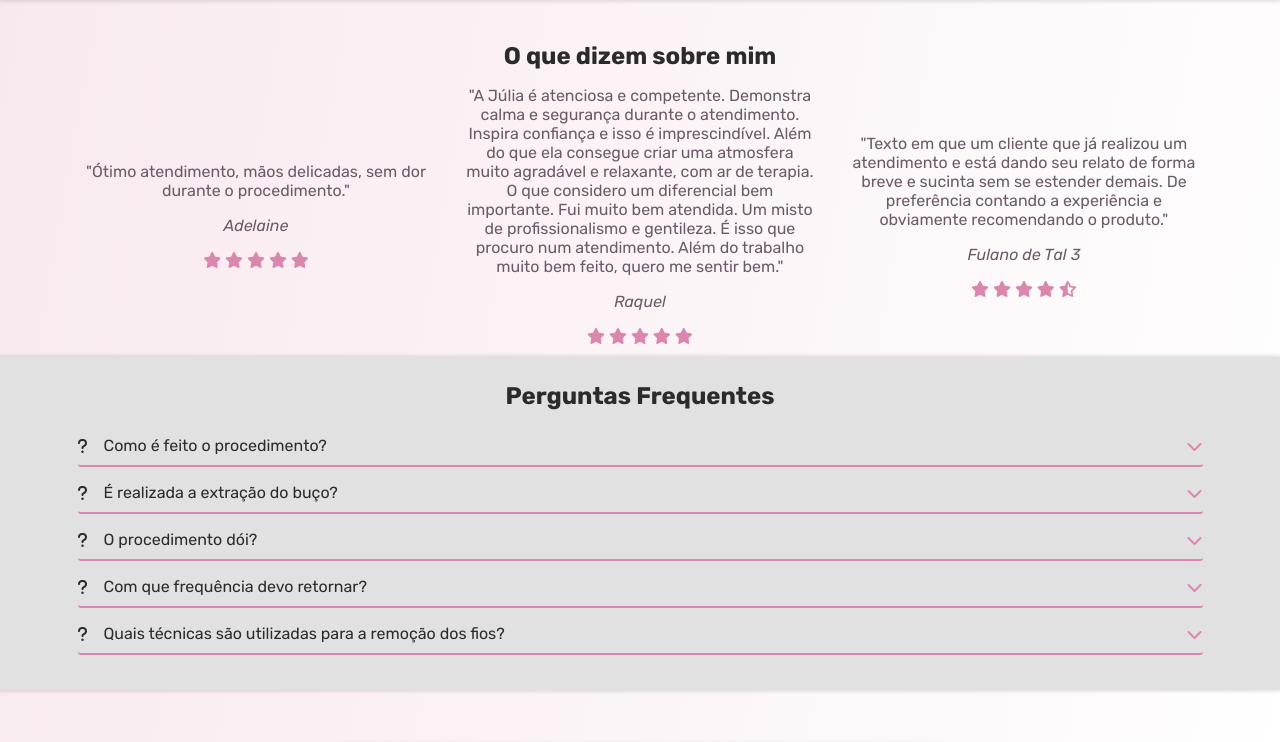
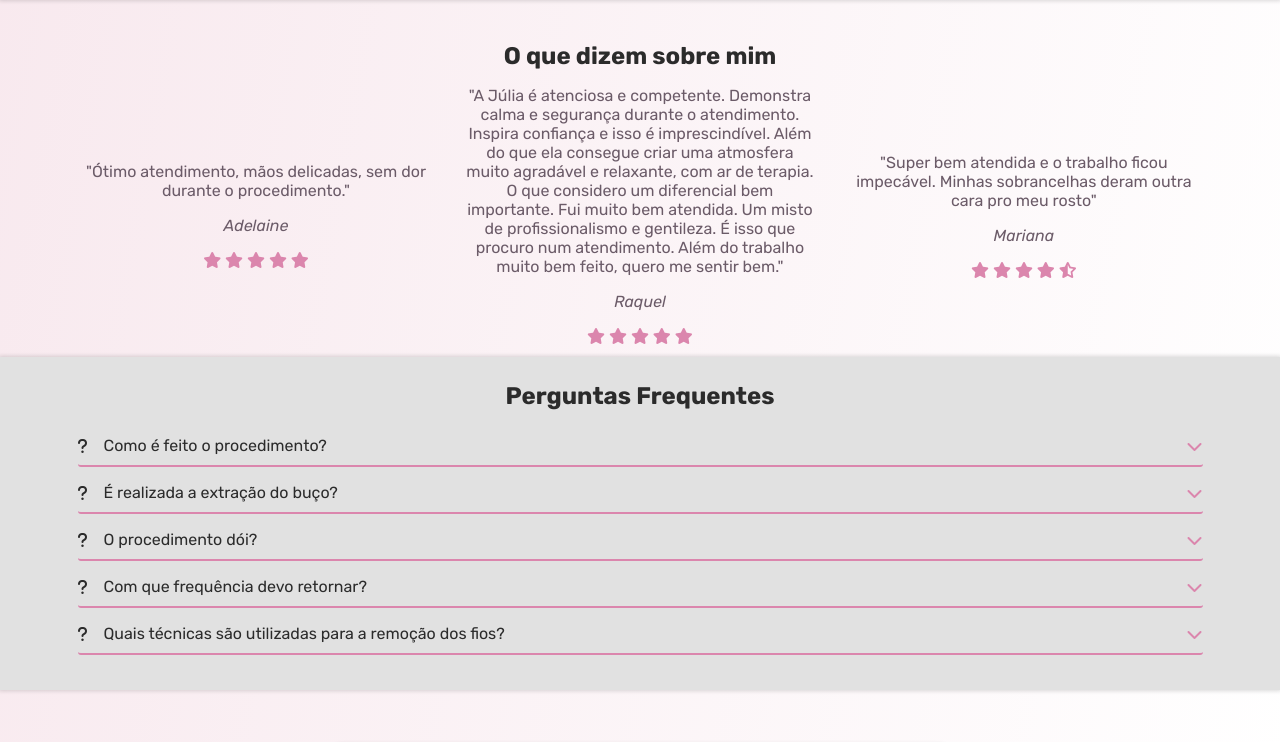
Before and after one commit to guicampe/landing-page, a plain HTML site: page index.html in a window 1280 px wide. Shown: the part 1160-1902 px from the top of the page. Drawn offline with Linux system fonts and the light colour scheme.

Commit message:
forgotten testimonial

```diff
--- a/index.html
+++ b/index.html
@@ -69,8 +69,8 @@
                         </div>
                     </div>
                     <div class="testimonial-slide">
-                    <blockquote>"Texto em que um cliente que já realizou um atendimento e está dando seu relato de forma breve e sucinta sem se estender demais. De preferência contando a experiência e obviamente recomendando o produto."</blockquote>
-                    <cite class="testimonial-name">Fulano de Tal 3</cite>
+                    <blockquote>"Super bem atendida e o trabalho ficou impecável. Minhas sobrancelhas deram outra cara pro meu rosto"</blockquote>
+                    <cite class="testimonial-name">Mariana</cite>
                     <div class="rating">
                         <i class="fa-sharp fa-solid fa-star"></i>
                         <i class="fa-sharp fa-solid fa-star"></i>
```
